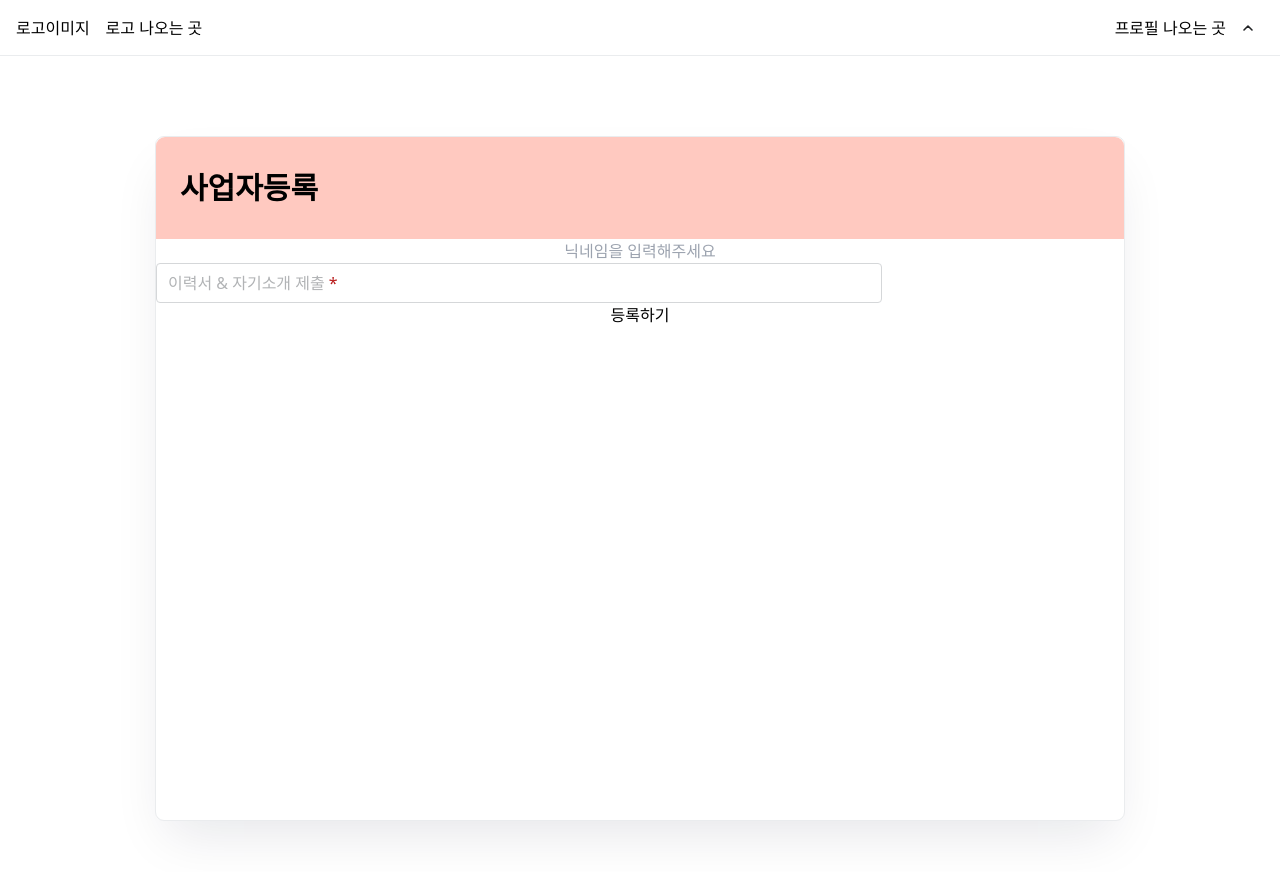
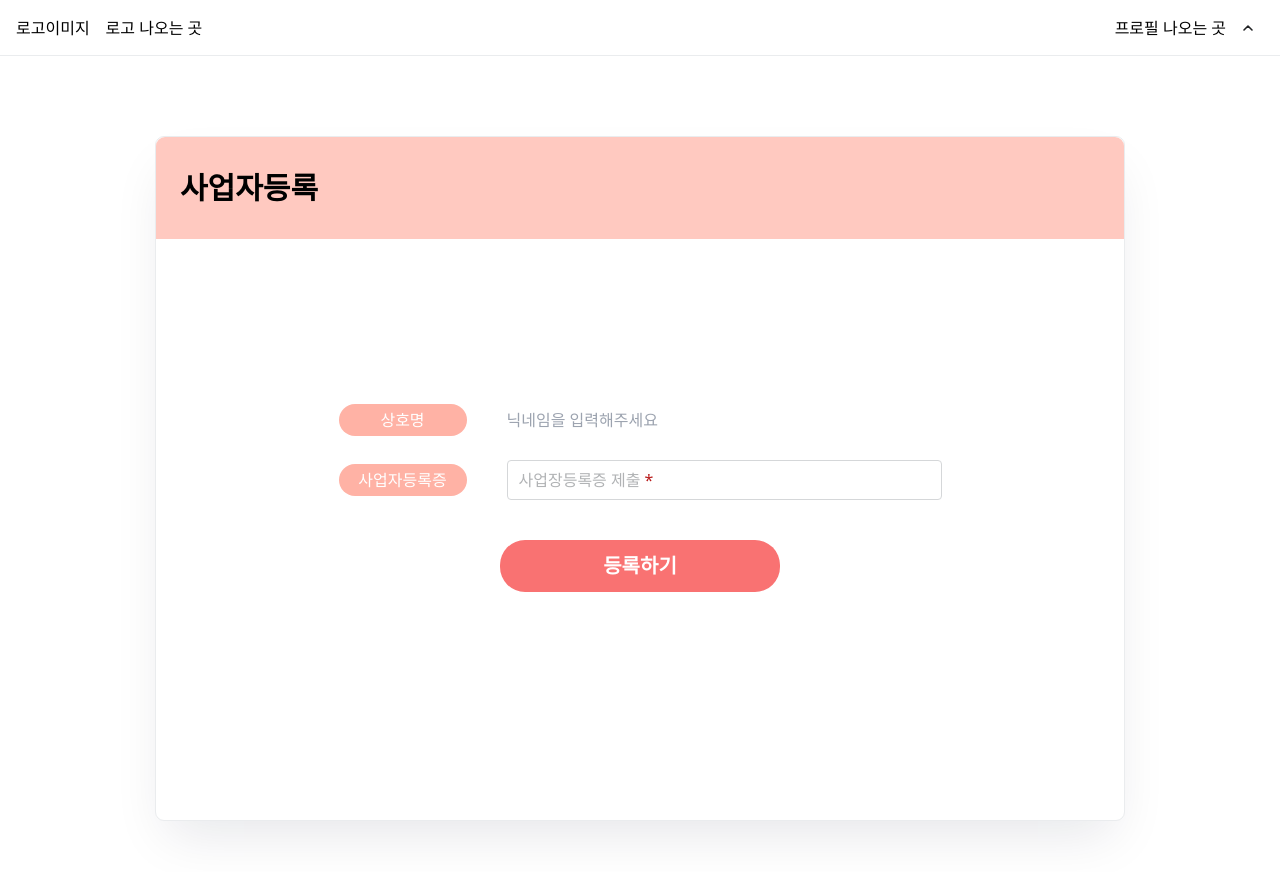
Before and after one commit to Ariling/NETKIM-FrontEnd, a React (Vite) app: page /signup in a window 1280 px wide. Shown: the top 872 px of the page. Built offline with nearby package versions, Linux system fonts and the light colour scheme.

Commit message:
🎨 design : signupForm 디자인

```diff
--- a/src/components/common/Btn.tsx
+++ b/src/components/common/Btn.tsx
@@ -1,4 +1,3 @@
-import React from 'react';
 import { ButtonProps } from './Button';
 // 이건 일반 버튼들 섀도우 없는 거!
 const Btn = ({ name, ...props }: ButtonProps) => {
--- a/src/components/signup/FileUpload.tsx
+++ b/src/components/signup/FileUpload.tsx
@@ -35,7 +35,7 @@ const FileUpload = ({ fileText, setFileText }: FileProps) => {
         <div className="border-[1px] border-[#D5D7D9] border-solid rounded h-10 min-w-[435px] w-3/4 px-3 py-2 truncate">
           {!fileText ? (
             <div className="absolute top-2 left-3 text-[#B1B3B5]">
-              이력서 & 자기소개 제출 <span className="text-red-700">*</span>
+              사업장등록증 제출 <span className="text-red-700">*</span>
             </div>
           ) : (
             fileText.name
--- a/src/components/signup/InputBox.tsx
+++ b/src/components/signup/InputBox.tsx
@@ -1,18 +1,16 @@
-import { inputReducer } from '@/store/editReducer';
-import { useReducer } from 'react';
+import { InputReducder } from '@/store/editReducer';
 
-const InputBox = () => {
-  const [data, dispatch] = useReducer(inputReducer, '');
+const InputBox = (props: InputReducder) => {
   const onChangeData = (e: React.ChangeEvent<HTMLInputElement>) => {
-    dispatch({ type: 'CHANGE', payload: e.target.value });
+    props.dispatch({ type: 'CHANGE', payload: e.target.value });
   };
   return (
     <input
       placeholder="닉네임을 입력해주세요"
-      className=" font-Neo text-center"
+      className="font-Neo text-left h-10 w-[435px]"
       maxLength={15}
       onChange={onChangeData}
-      value={data}
+      value={props.state}
     />
   );
 };
--- a/src/components/signup/SignupForm.tsx
+++ b/src/components/signup/SignupForm.tsx
@@ -1,10 +1,21 @@
-import { useState } from 'react';
+import { Children, ReactNode, useReducer, useState } from 'react';
 import Card from '../common/Card';
 import FileUpload from './FileUpload';
 import InputBox from './InputBox';
+import { inputReducer } from '@/store/editReducer';
+import Btn from '../common/Btn';
 
 const SignupForm = () => {
+  const [data, dispatch] = useReducer(inputReducer, '');
   const [fileText, setFileText] = useState<File>();
+  const renderBox = (children: ReactNode, name: string) => {
+    return (
+      <div className="flex items-center justify-center gap-10 mb-5">
+        <Btn name={name} disabled className="bg-peach w-32 rounded-full py-1 text-white" />
+        {children}
+      </div>
+    );
+  };
   return (
     <div>
       <Card name="회원가입 폼" className="w-[970px] h-[685px]">
@@ -13,9 +24,26 @@ const SignupForm = () => {
             <div className="flex items-center h-[15%] w-full bg-peach-light rounded-ss-[9px] rounded-se-[9px] px-6 font-bold text-3xl">
               사업자등록
             </div>
-            <InputBox />
-            <FileUpload fileText={fileText} setFileText={setFileText} />
-            <button>등록하기</button>
+            <div className="flex flex-col items-center  justify-center h-[75%] w-full">
+              {renderBox(<InputBox state={data} dispatch={dispatch} />, '상호명')}
+              {renderBox(
+                <FileUpload fileText={fileText} setFileText={setFileText} />,
+                '사업자등록증'
+              )}
+              <Btn
+                onClick={() => {
+                  if (data === '') {
+                    alert('사업자 이름을 기입해주세요');
+                  } else if (!fileText) {
+                    alert('파일을 첨부해주세요');
+                  } else {
+                    alert('회원가입 완료!');
+                  }
+                }}
+                name="등록하기"
+                className="edit_btn bg-peach-thick mt-5"
+              />
+            </div>
           </>
         }
       </Card>
--- a/src/pages/admin/AdminPage.tsx
+++ b/src/pages/admin/AdminPage.tsx
@@ -1,14 +1,17 @@
 import ListTable from '@/components/Admin/ListTable';
+import Card from '@/components/common/Card';
 
 const AdminPage = () => {
   return (
     <div className=" inline-block w-full">
-      <div className="w-full h-24 bg-peach-header font-black text-4xl flex items-end justify-center">
-        유저 관리
-      </div>
-      <div className="mt-20 w-3/5 max-w-[800px] mx-auto">
-        <ListTable />
-      </div>
+      <Card name="회원가입 폼" className="mx-auto mt-20 w-[970px] h-[840px]">
+        <div className="w-full h-24 bg-peach-header font-black text-4xl flex items-end justify-center rounded-ss-[9px] rounded-se-[9px] px-6">
+          어드민 페이지
+        </div>
+        <div className="mt-20 w-4/5 max-w-[800px] mx-auto overflow-y-scroll">
+          <ListTable />
+        </div>
+      </Card>
     </div>
   );
 };
```
